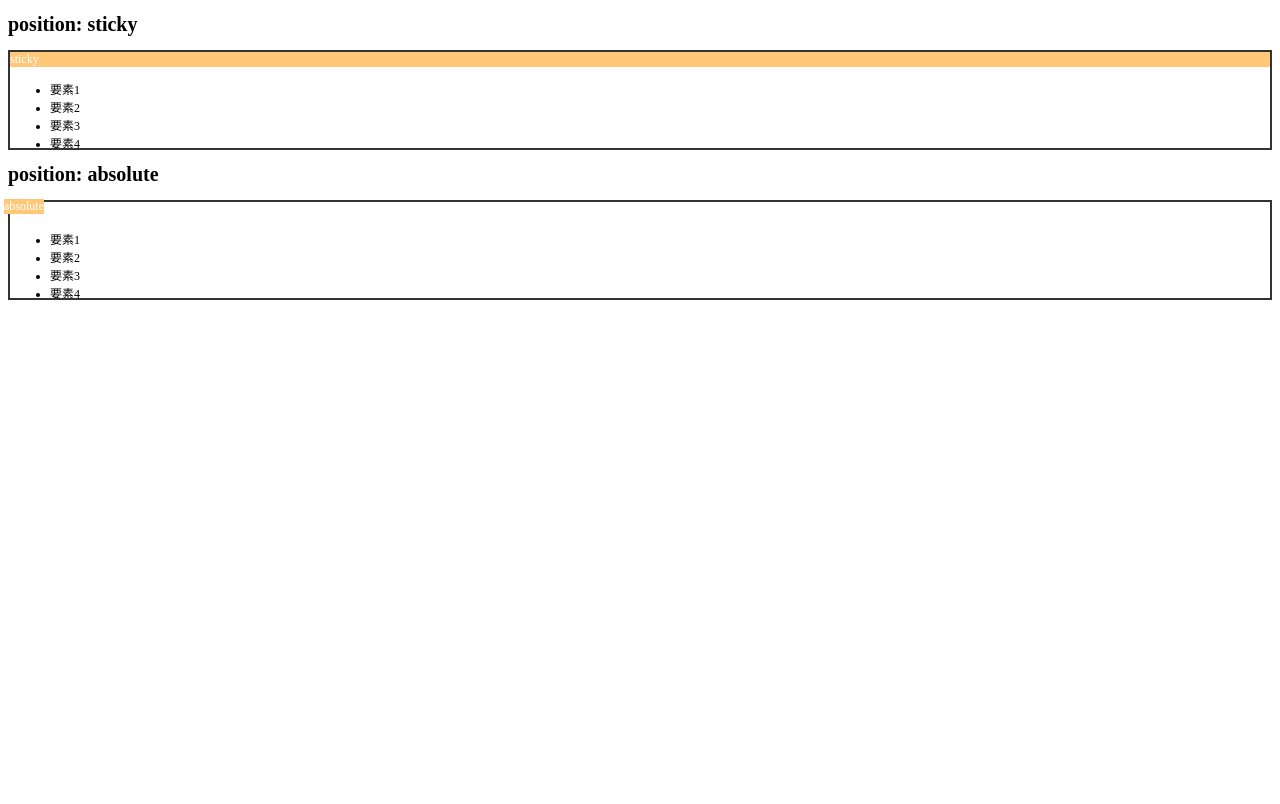
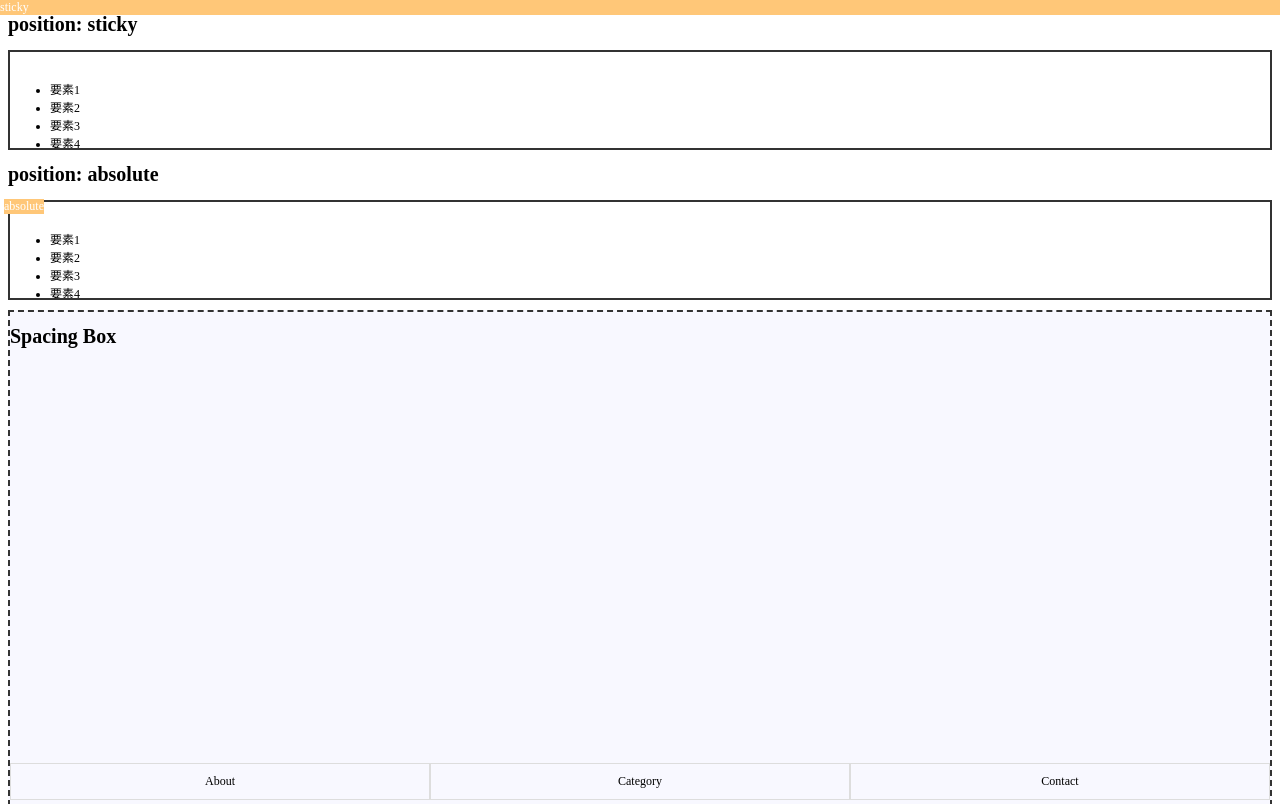
Before and after one commit to itsumoonazicode/20190810-20190818, a plain HTML site: page website/sample-position/sticky-fixed.html in a window 1280 px wide. Shown: the top 804 px of the page. Drawn offline with Linux system fonts and the light colour scheme.

Commit message:
フッターにくっつくリスト 土台追加

```diff
--- a/website/sample-position/sticky-fixed.html
+++ b/website/sample-position/sticky-fixed.html
@@ -45,6 +45,18 @@
 				</ul>
 			</div>
 		</div>
+		<div class="sticky-container">
+			<div class="spacing-box">
+					<h1>Spacing Box</h1>
+			</div>
+			<div class="footer">
+				<ul class="footer-list">
+					<li>About</li>
+					<li>Category</li>
+					<li>Contact</li>
+				</ul>
+			</div>
+		</div>
 	</main>
 </body>
 </html>
--- a/website/sample-position/style1.css
+++ b/website/sample-position/style1.css
@@ -23,7 +23,7 @@ h1 {
 }
 
 .sticky-item {
-	position: sticky;
+	position: fixed;
 	top: 0;
 	left: 0;
 	width: 100%;
@@ -56,3 +56,32 @@ h1 {
 	color: #fff;
 	z-index: 1;
 }
+
+.sticky-container {
+	border: 2px dashed #333;
+	margin-top: 10px;
+	background-color: #f8f8ff;
+}
+
+.spacing-box {
+	min-height: 2000px;
+}
+
+.footer {
+	position: sticky;
+	bottom: 0;
+}
+
+.footer-list {
+	display: flex;
+	list-style-type: none;
+	justify-content: space-around;
+	padding: 0;
+	margin-bottom: 0;
+}
+.footer-list li {
+	flex: 1;
+	text-align: center;
+	border: 1px solid #ddd;
+	padding: 10px;
+}
```
